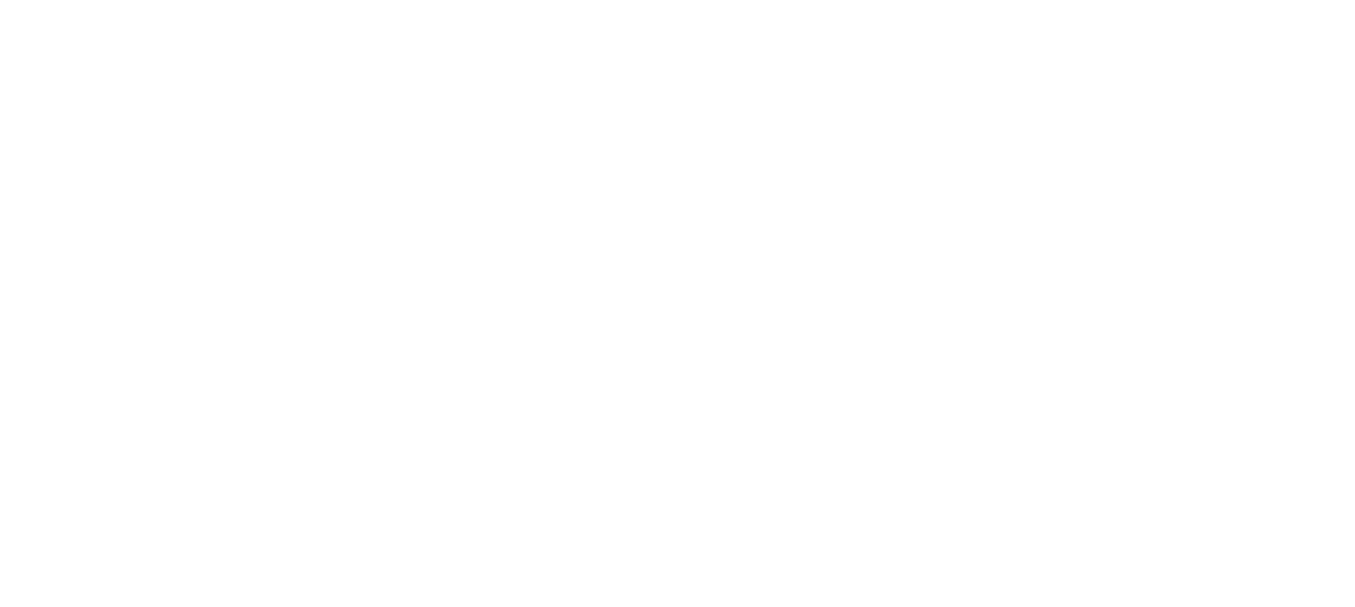
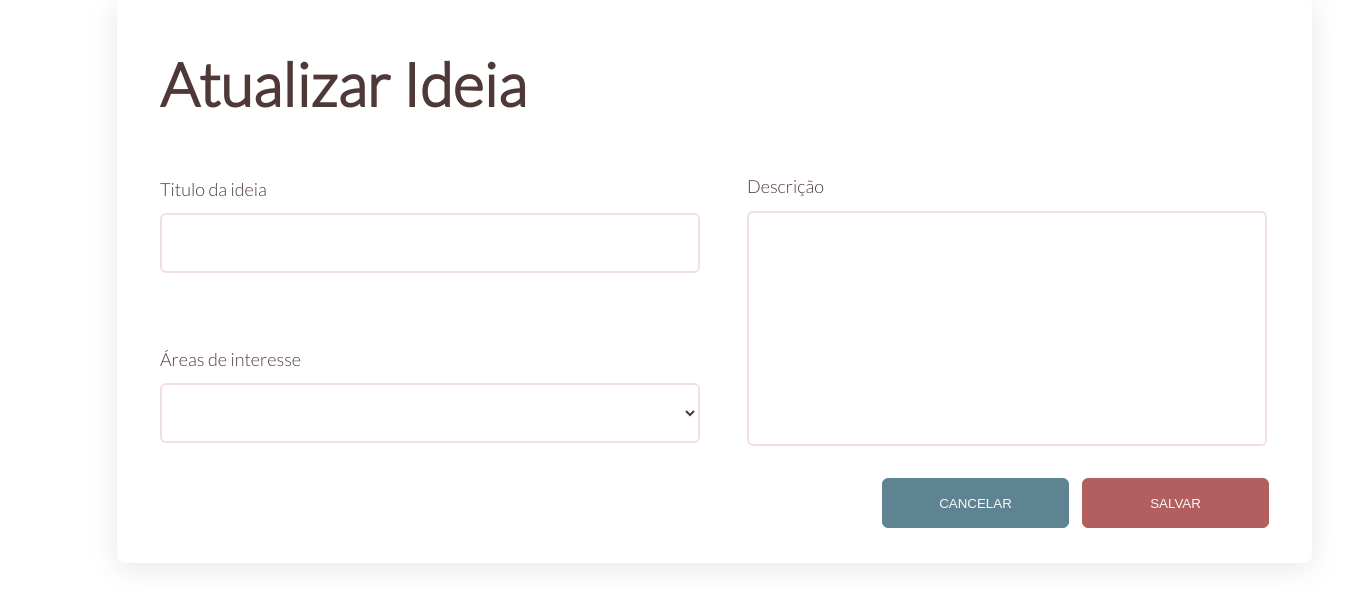
Before and after one commit to MilenaCrivella/plugue-front, an Angular app: page /atualizar-ideia in a window 1280 px wide. Before the commit this address led to /. Shown: the part 143-750 px from the top of the page, 1355 px wide, since content can reach past the window. Built offline with nearby package versions, Linux system fonts and the light colour scheme.

Commit message:
Atualizar ideia com CSS

```diff
--- a/src/app/app-routing.module.ts
+++ b/src/app/app-routing.module.ts
@@ -1,5 +1,6 @@
 import { NgModule } from '@angular/core';
 import { RouterModule, Routes } from '@angular/router';
+import { AtualizarIdeiaComponent } from './pages/atualizar-ideia/atualizar-ideia.component';
 import { CadastrarIdeiaComponent } from './pages/cadastrar-ideia/cadastrar-ideia.component';
 import { DashboardComponent } from './pages/dashboard/dashboard.component';
 import { LoginComponent } from './pages/login/login.component';
@@ -7,7 +8,8 @@
 const routes: Routes = [
   {path:"home", component: DashboardComponent},
   {path:"login", component: LoginComponent},
-  {path:"cadastrar-ideia", component: CadastrarIdeiaComponent}
+  {path:"cadastrar-ideia", component: CadastrarIdeiaComponent},
+  {path:"atualizar-ideia", component: AtualizarIdeiaComponent}
 ];
 
 @NgModule({
--- a/src/app/app.module.ts
+++ b/src/app/app.module.ts
@@ -7,6 +7,7 @@
 import { DashboardComponent } from './pages/dashboard/dashboard.component';
 import { LoginComponent } from './pages/login/login.component';
 import { CadastrarIdeiaComponent } from './pages/cadastrar-ideia/cadastrar-ideia.component';
+import { AtualizarIdeiaComponent } from './pages/atualizar-ideia/atualizar-ideia.component';
 
 @NgModule({
   declarations: [
@@ -15,6 +16,7 @@
     DashboardComponent,
     LoginComponent,
     CadastrarIdeiaComponent,
+    AtualizarIdeiaComponent,
   ],
   imports: [
     BrowserModule,
--- /dev/null
+++ b/src/app/pages/atualizar-ideia/atualizar-ideia.component.css
@@ -0,0 +1,106 @@
+div.atualizarIdeia{
+    position: absolute;
+    width: 1195px;
+    height: 565px;
+    left: 117px;
+    top: 141px;
+    background: #FFFFFF;
+    box-shadow: 0px 5px 30px rgba(0, 0, 0, 0.1);
+    border-radius: 8px;
+}
+
+div.label{
+    position: absolute;
+    width: 1195px;
+    left: 43px;
+    top: 10px;
+    font-family: Lato;
+    font-size: 30px;
+    color: #4F3938;
+}
+
+div.tituloIdeia{
+    position: absolute;
+    left: 43px;
+    top: 180px;
+}
+
+label{
+    position: absolute;
+    font-family: Lato;
+    font-size: 18px;
+    color: #4F3938;
+}
+
+input.tituloIdeia{
+    display: block;
+    width: 540px;
+    height: 60px;
+    margin-top: 35px;
+    background: rgba(255, 255, 255, 0.05);
+    border: 2px solid rgba(179, 95, 95, 0.2);
+    box-sizing: border-box;
+    border-radius: 6px;
+}
+
+div.areaInteresse{
+    position: absolute;
+    left: 43px;
+    top: 350px;
+}
+
+select.areaInteresse{
+    display: block;
+    width: 540px;
+    height: 60px;
+    margin-top: 35px;
+    background: rgba(255, 255, 255, 0.05);
+    border: 2px solid rgba(179, 95, 95, 0.2);
+    box-sizing: border-box;
+    border-radius: 6px;
+    color: #4F3938;
+}
+
+div.descricaoIdeia{
+    position: absolute;
+    left: 630px;
+    top: 177px;
+}
+
+textarea.descricaoIdeia{
+    display: block;
+    background: rgba(255, 255, 255, 0.05);
+    border: 2px solid rgba(179, 95, 95, 0.2);
+    box-sizing: border-box;
+    border-radius: 6px;
+    width: 520px;
+    height: 235px;
+    resize: none;
+    margin-top: 18px;
+}
+
+.button_salvar{
+    position: absolute;
+    width: 187px;
+    height: 50px;
+    left: 965px;
+    top: 480px;
+    background: #B35F5F;
+    border: 1.5px solid #B35F5F;
+    box-sizing: border-box;
+    border-radius: 6px;
+    color: #faf9f9;
+}
+
+.button_cancelar{
+    position: absolute;
+    width: 187px;
+    height: 50px;
+    left: 765px;
+    top: 480px;
+    background: #5E8392;;
+    border: 1.5px solid #5E8392;;
+    box-sizing: border-box;
+    border-radius: 6px;
+    color: #faf9f9;
+}
--- /dev/null
+++ b/src/app/pages/atualizar-ideia/atualizar-ideia.component.html
@@ -0,0 +1,30 @@
+<div class="atualizarIdeia">
+    <div class="label">
+        <h1>Atualizar Ideia</h1>
+    </div>
+    <form class="atualizarIdeia" action="">
+        <div class="tituloIdeia">
+            <label for="tituloIdeia">Titulo da ideia</label>
+            <input type="text" class="tituloIdeia" id="tituloIdeia"/>
+        </div>
+
+        <div class="areaInteresse">
+            <label for="areaInteresse">Áreas de interesse</label>
+            <select class="areaInteresse">
+                <option value="" data-default disabled selected></option>
+                <option value="A">A</option>
+                <option value="B">B</option>
+                <option value="C">C</option>
+                <option value="D">D</option>
+            </select>
+        </div>
+
+        <div class="descricaoIdeia">
+            <label for="descricaoIdeia">Descrição</label><br>
+            <textarea class="descricaoIdeia" name="descricaoIdeia" rows="4" cols="50"></textarea>
+        </div>
+
+        <button type="button" class="button_cancelar">CANCELAR</button>
+        <button type="button" class="button_salvar">SALVAR</button>
+    </form>
+</div>
--- /dev/null
+++ b/src/app/pages/atualizar-ideia/atualizar-ideia.component.ts
@@ -0,0 +1,15 @@
+import { Component, OnInit } from '@angular/core';
+
+@Component({
+  selector: 'app-atualizar-ideia',
+  templateUrl: './atualizar-ideia.component.html',
+  styleUrls: ['./atualizar-ideia.component.css']
+})
+export class AtualizarIdeiaComponent implements OnInit {
+
+  constructor() { }
+
+  ngOnInit(): void {
+  }
+
+}
```
Also changed, not shown: 1 other file (tests, documents, lock files or other folders).
